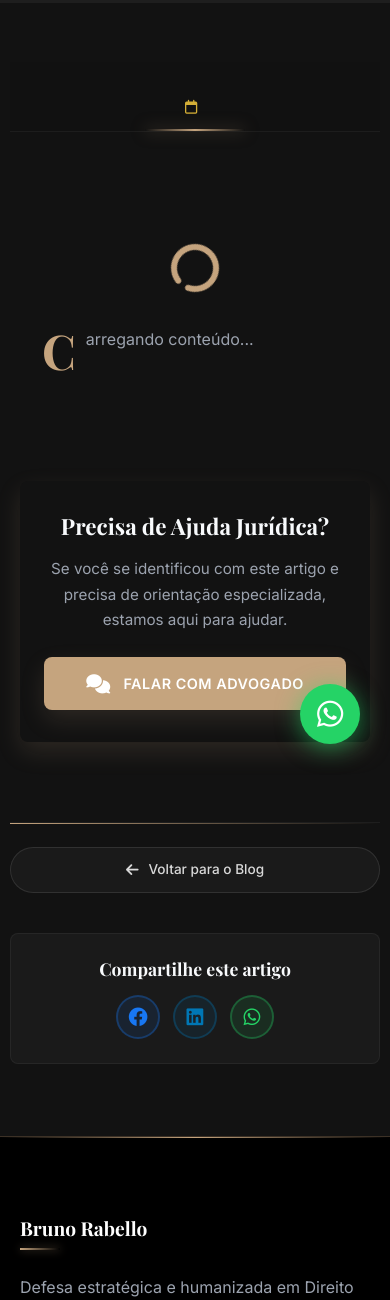
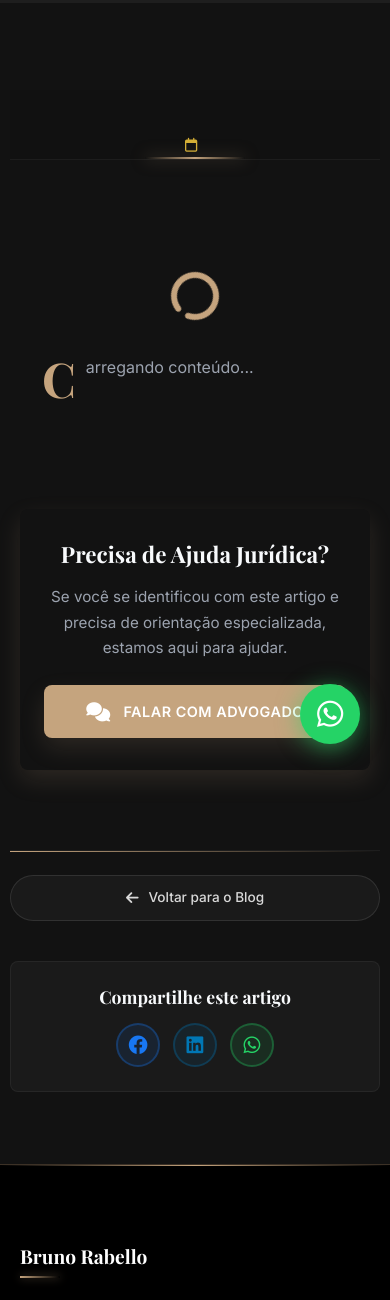
Before and after one commit to erythrogn/bruno-rabello-advocacia, a Flask app: template templates/post_detalhe.html in a window 390 px wide. Shown: the part 70-1370 px from the top of the page. Run offline with Flask 3, Linux system fonts and the light colour scheme; the template is opened without the code that fills it, so the values that code supplies are empty; some web fonts are replaced.

Commit message:
Primeiro commit

```diff
--- a/static/css/posts.css
+++ b/static/css/posts.css
@@ -894,7 +894,7 @@
 
 /* Container principal com margin-top */
 .post-detail-container {
-    margin-top: 140px;
+    margin-top: 160px;
     padding-top: 2rem;
 }
 
@@ -1040,7 +1040,7 @@
     }
 
     .post-detail-container {
-        margin-top: 120px;
+        margin-top: 140px;
         padding-top: 2rem;
     }
 
@@ -1109,7 +1109,7 @@
     }
 
     .post-detail-container {
-        margin-top: 110px;
+        margin-top: 130px;
         padding-top: 2rem;
     }
 
@@ -1206,9 +1206,10 @@
     }
 
     .post-header-centered {
-        gap: 8px;
+        gap: 12px;
         margin-bottom: 2rem;
         padding-bottom: 1rem;
+        padding-top: 1rem;
     }
 
     .post-meta-wrapper {
@@ -1231,8 +1232,8 @@
     }
 
     .post-detail-container {
-        margin-top: 100px;
-        padding-top: 2rem;
+        margin-top: 120px;
+        padding-top: 2.5rem;
     }
 
     /* Conteúdo */
```
